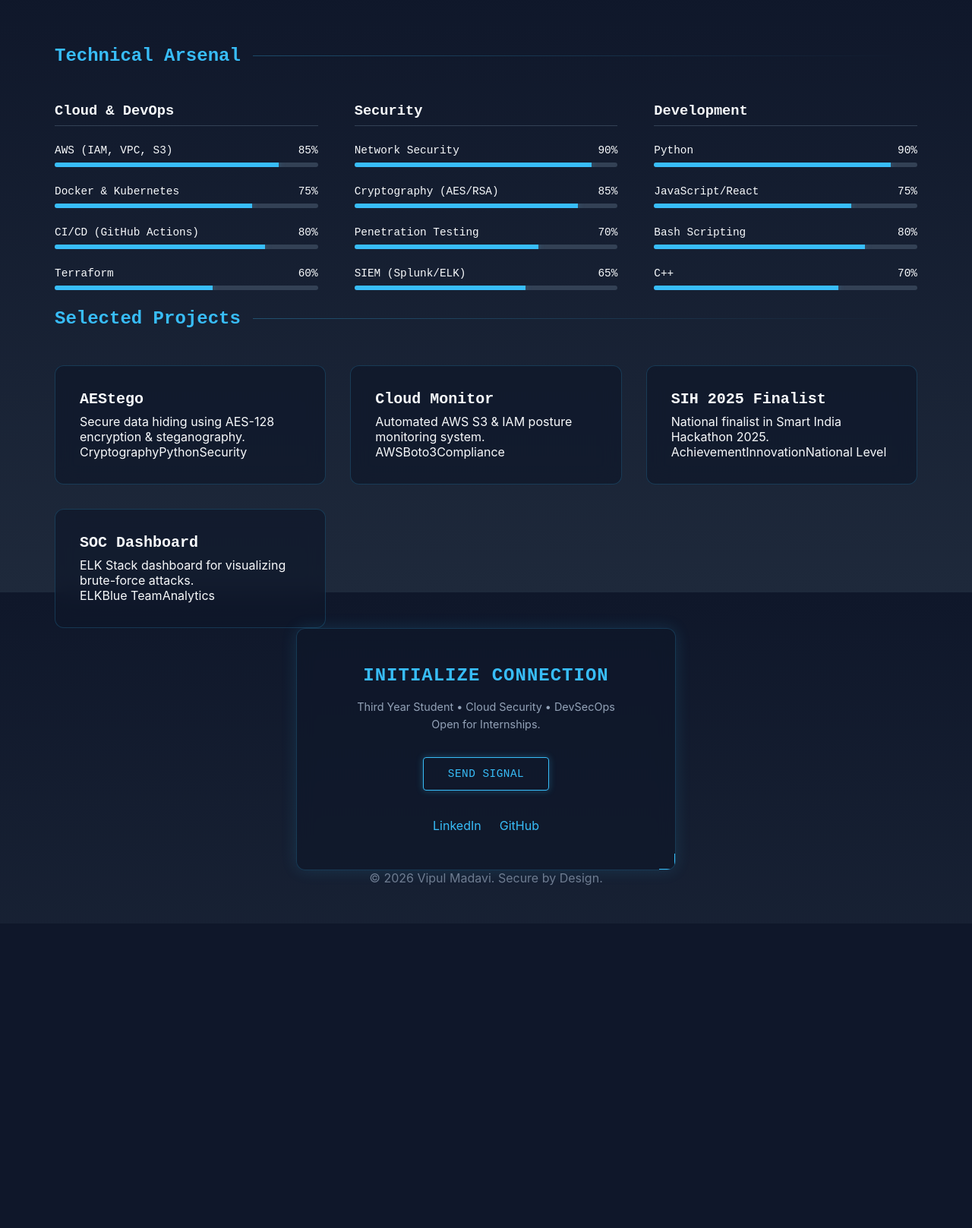
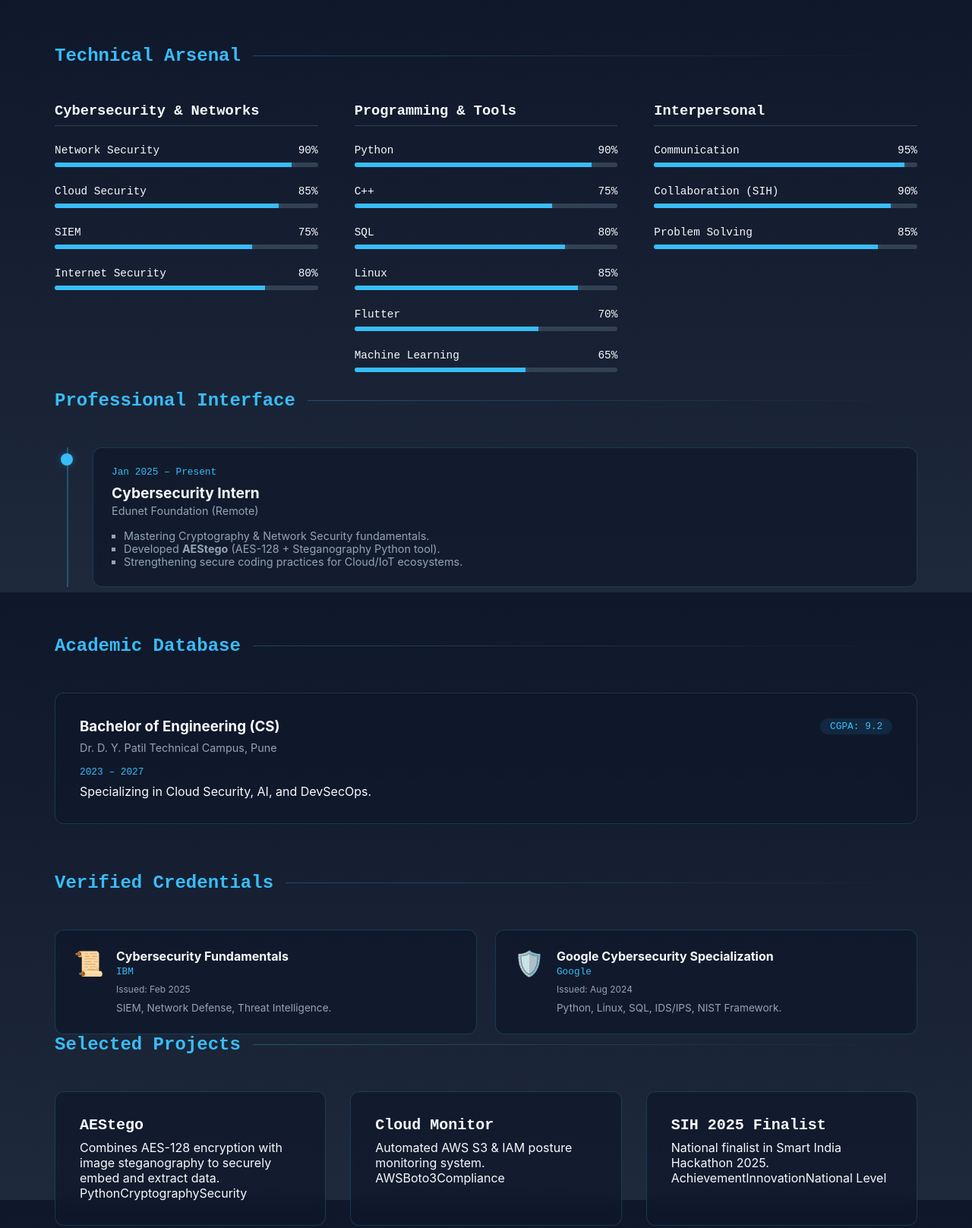
Before and after one commit to VipulMadavi/my-portfolio, a website built with Vite: page index.html in a window 1280 px wide. Shown: the part 820-2437 px from the top of the page at 76% size. Before the commit the page ends 2036 px from the top, so only its background shows below. Built offline with nearby package versions, Linux system fonts and the light colour scheme.

Commit message:
added projects, qualifications and skills pages

```diff
--- a/src/gui.css
+++ b/src/gui.css
@@ -480,3 +480,144 @@ main {
     opacity: 0.7;
     margin-top: 1rem;
 }
+
+/* Qualifications Section */
+.mt-large {
+    margin-top: 4rem;
+}
+
+/* Timeline (Experience) */
+.timeline-container {
+    padding-left: 2rem;
+    border-left: 2px solid var(--accent-glow);
+    margin-left: 1rem;
+}
+
+.timeline-item {
+    position: relative;
+    margin-bottom: 2rem;
+}
+
+.timeline-marker {
+    position: absolute;
+    left: -2.6rem;
+    top: 0.5rem;
+    width: 1rem;
+    height: 1rem;
+    background: var(--accent-primary);
+    border-radius: 50%;
+    box-shadow: 0 0 10px var(--accent-glow);
+}
+
+.timeline-content {
+    background: rgba(15, 23, 42, 0.6);
+    border: 1px solid rgba(56, 189, 248, 0.1);
+    padding: 1.5rem;
+    border-radius: 4px;
+}
+
+.date {
+    font-family: var(--font-mono);
+    color: var(--accent-primary);
+    font-size: 0.8rem;
+    display: block;
+    margin-bottom: 0.5rem;
+}
+
+.timeline-content h3 {
+    margin-bottom: 0.2rem;
+    font-size: 1.2rem;
+}
+
+.institution {
+    color: var(--text-secondary);
+    font-size: 0.9rem;
+    display: block;
+    margin-bottom: 1rem;
+}
+
+.job-details {
+    margin-left: 1rem;
+    color: var(--text-secondary);
+    font-size: 0.9rem;
+    list-style-type: square;
+}
+
+/* Education Card */
+.education-grid {
+    display: grid;
+    grid-template-columns: 1fr;
+    gap: 1.5rem;
+}
+
+.education-card {
+    padding: 2rem;
+    border: 1px solid rgba(56, 189, 248, 0.2);
+    background: linear-gradient(90deg, rgba(15, 23, 42, 0.8) 0%, rgba(15, 23, 42, 0.4) 100%);
+}
+
+.edu-header {
+    display: flex;
+    justify-content: space-between;
+    align-items: center;
+    margin-bottom: 0.5rem;
+}
+
+.edu-grade {
+    background: rgba(56, 189, 248, 0.1);
+    padding: 0.2rem 0.8rem;
+    border-radius: 20px;
+    color: var(--accent-primary);
+    font-family: var(--font-mono);
+    font-size: 0.8rem;
+}
+
+/* Certifications */
+.cert-grid {
+    display: grid;
+    grid-template-columns: repeat(auto-fit, minmax(300px, 1fr));
+    gap: 1.5rem;
+}
+
+.cert-card {
+    display: flex;
+    gap: 1rem;
+    padding: 1.5rem;
+    border: 1px solid rgba(56, 189, 248, 0.1);
+    transition: transform 0.3s;
+}
+
+.cert-card:hover {
+    transform: translateY(-5px);
+    border-color: var(--accent-primary);
+}
+
+.cert-icon {
+    font-size: 2rem;
+}
+
+.cert-info h3 {
+    font-size: 1rem;
+    margin-bottom: 0.2rem;
+}
+
+.issuer {
+    display: block;
+    color: var(--accent-primary);
+    font-size: 0.8rem;
+    font-family: var(--font-mono);
+    margin-bottom: 0.5rem;
+}
+
+.cert-date {
+    display: block;
+    font-size: 0.75rem;
+    color: var(--text-secondary);
+    margin-bottom: 0.5rem;
+}
+
+.cert-info p {
+    font-size: 0.85rem;
+    color: var(--text-secondary);
+    line-height: 1.4;
+}
--- a/src/gui/components/hero.js
+++ b/src/gui/components/hero.js
@@ -7,15 +7,16 @@ export function renderHero(element) {
           Vipul Madavi
         </h1>
         <div class="typewriter-text">
-          I am <span id="typing-text"></span><span class="cursor"></span>
+          <span id="typing-text"></span><span class="cursor"></span>
         </div>
         <p class="hero-subtitle">
-          Pre-final Year Computer Science Student.<br>
-          Building resilient cloud infrastructure and securing the digital frontier.
+          Third-year Computer Science Engineering Student.<br>
+          Enthusiastic Learner exploring AI, Cybersecurity, and Cloud Technologies.<br>
+          SIH 2025 Finalist.
         </p>
         <div class="hero-actions">
           <a href="#projects" class="btn btn-primary">View Projects</a>
-          <a href="#" class="btn btn-resume">Resume_v1.0</a>
+          <a href="/resume.pdf" target="_blank" class="btn btn-resume">Resume_v1.0</a>
         </div>
       </div>
     </div>
@@ -26,10 +27,10 @@ export function renderHero(element) {
 
 function initTyping() {
   const roles = [
-    "a Computer Science Student.",
-    "a Cloud Sec Enthusiast.",
-    "learning DevSecOps.",
-    "building Secure Systems."
+    "AI, CyberSec & Cloud Tech.",
+    "an Enthusiastic Learner.",
+    "a CSE Student.",
+    "an SIH 2025 Finalist."
   ];
   const el = document.getElementById('typing-text');
   let roleIndex = 0;
--- a/src/gui/components/projects.js
+++ b/src/gui/components/projects.js
@@ -1,8 +1,8 @@
 const projects = [
   {
     title: "AEStego",
-    desc: "Secure data hiding using AES-128 encryption & steganography.",
-    tags: ["Cryptography", "Python", "Security"]
+    desc: "Combines AES-128 encryption with image steganography to securely embed and extract data.",
+    tags: ["Python", "Cryptography", "Security"]
   },
   {
     title: "Cloud Monitor",
--- /dev/null
+++ b/src/gui/components/qualifications.js
@@ -0,0 +1,71 @@
+export function renderQualifications(element) {
+    element.innerHTML = `
+    <div class="section-container">
+
+      <!-- Experience Section -->
+      <div class="section-header">
+        <h2>Professional Interface</h2>
+      </div>
+      <div class="timeline-container">
+        <div class="timeline-item">
+          <div class="timeline-marker"></div>
+          <div class="timeline-content glass-panel">
+            <span class="date">Jan 2025 – Present</span>
+            <h3>Cybersecurity Intern</h3>
+            <span class="institution">Edunet Foundation (Remote)</span>
+            <ul class="job-details">
+              <li>Mastering Cryptography & Network Security fundamentals.</li>
+              <li>Developed <strong>AEStego</strong> (AES-128 + Steganography Python tool).</li>
+              <li>Strengthening secure coding practices for Cloud/IoT ecosystems.</li>
+            </ul>
+          </div>
+        </div>
+      </div>
+
+      <!-- Education Section -->
+      <div class="section-header mt-large">
+        <h2>Academic Database</h2>
+      </div>
+      <div class="education-grid">
+        <div class="glass-panel education-card">
+          <div class="edu-header">
+            <h3>Bachelor of Engineering (CS)</h3>
+            <span class="edu-grade">CGPA: 9.2</span>
+          </div>
+          <span class="institution">Dr. D. Y. Patil Technical Campus, Pune</span>
+          <span class="date">2023 – 2027</span>
+          <p class="edu-desc">Specializing in Cloud Security, AI, and DevSecOps.</p>
+        </div>
+      </div>
+
+      <!-- Certifications Section -->
+      <div class="section-header mt-large">
+        <h2>Verified Credentials</h2>
+      </div>
+      <div class="cert-grid">
+
+        <div class="glass-panel cert-card">
+          <div class="cert-icon">📜</div>
+          <div class="cert-info">
+            <h3>Cybersecurity Fundamentals</h3>
+            <span class="issuer">IBM</span>
+            <span class="cert-date">Issued: Feb 2025</span>
+            <p>SIEM, Network Defense, Threat Intelligence.</p>
+          </div>
+        </div>
+
+        <div class="glass-panel cert-card">
+          <div class="cert-icon">🛡️</div>
+          <div class="cert-info">
+            <h3>Google Cybersecurity Specialization</h3>
+            <span class="issuer">Google</span>
+            <span class="cert-date">Issued: Aug 2024</span>
+            <p>Python, Linux, SQL, IDS/IPS, NIST Framework.</p>
+          </div>
+        </div>
+
+      </div>
+
+    </div>
+  `;
+}
--- a/src/gui/components/skills.js
+++ b/src/gui/components/skills.js
@@ -1,21 +1,22 @@
 const skills = {
-    "Cloud & DevOps": [
-        { name: "AWS (IAM, VPC, S3)", level: 85 },
-        { name: "Docker & Kubernetes", level: 75 },
-        { name: "CI/CD (GitHub Actions)", level: 80 },
-        { name: "Terraform", level: 60 }
+  "Cybersecurity & Networks": [
+    { name: "Network Security", level: 90 },
+    { name: "Cloud Security", level: 85 },
+    { name: "SIEM", level: 75 },
+    { name: "Internet Security", level: 80 }
   ],
-    "Security": [
-        { name: "Network Security", level: 90 },
-        { name: "Cryptography (AES/RSA)", level: 85 },
-        { name: "Penetration Testing", level: 70 },
-        { name: "SIEM (Splunk/ELK)", level: 65 }
+  "Programming & Tools": [
+    { name: "Python", level: 90 },
+    { name: "C++", level: 75 },
+    { name: "SQL", level: 80 },
+    { name: "Linux", level: 85 },
+    { name: "Flutter", level: 70 },
+    { name: "Machine Learning", level: 65 }
   ],
-    "Development": [
-        { name: "Python", level: 90 },
-        { name: "JavaScript/React", level: 75 },
-        { name: "Bash Scripting", level: 80 },
-        { name: "C++", level: 70 }
+  "Interpersonal": [
+    { name: "Communication", level: 95 },
+    { name: "Collaboration (SIH)", level: 90 },
+    { name: "Problem Solving", level: 85 }
   ]
 };
 
--- a/src/gui/gui-app.js
+++ b/src/gui/gui-app.js
@@ -1,6 +1,7 @@
 import { renderTicker } from './components/ticker.js';
 import { renderHero } from './components/hero.js';
 import { renderSkills } from './components/skills.js';
+import { renderQualifications } from './components/qualifications.js';
 import { renderProjects } from './components/projects.js';
 import { renderContact } from './components/contact.js';
 
@@ -12,6 +13,8 @@ export function mount(container) {
           <span class="logo">VM.cloud</span>
           <div class="nav-links">
             <a href="#hero">Home</a>
+            <a href="#skills">Skills</a>
+            <a href="#qualifications">Profile</a>
             <a href="#projects">Projects</a>
             <a href="#contact">Contact</a>
           </div>
@@ -21,6 +24,7 @@ export function mount(container) {
       <main>
         <section id="hero"></section>
         <section id="skills" class="container section-pad"></section>
+        <section id="qualifications" class="container section-pad"></section>
         <section id="projects" class="container section-pad"></section>
         <section id="contact" class="container section-pad"></section>
       </main>
@@ -36,6 +40,7 @@ export function mount(container) {
   // Mount Components
   renderHero(container.querySelector('#hero'));
   renderSkills(container.querySelector('#skills'));
+  renderQualifications(container.querySelector('#qualifications'));
   renderProjects(container.querySelector('#projects'));
   renderContact(container.querySelector('#contact'));
   renderTicker(container.querySelector('#ticker-container'));
--- a/src/terminal/filesystem.js
+++ b/src/terminal/filesystem.js
@@ -1,16 +1,29 @@
 export const fileSystem = {
-    sys_info: `
-    <span class="highlight">USER:</span> Vipul Madavi<br>
-    <span class="highlight">EDUCATION:</span> B.E. Computer Science, Dr. D. Y. Patil Technical Campus (2023-2027) [CGPA: 9.2]<br>
-    <span class="highlight">ROLE:</span> Cybersecurity Intern @ Edunet Foundation<br>
+  sys_info: `
+    <span class="highlight">USER:</span> Vipul Madavi [Pune, India]<br>
+    <span class="highlight">HEADLINE:</span> AI, CyberSec & Cloud Tech || Enthusiastic Learner || CSE Student<br>
+    <br>
+    <span class="highlight">EDUCATION:</span> <br>
+    B.E. Computer Science - Dr. D. Y. Patil Technical Campus (2023-2027)<br>
+    [Current Grade: 9.2 CGPA]<br>
+    <br>
+    <span class="highlight">EXPERIENCE:</span><br>
+    > Intern @ Edunet Foundation (Jan 2025 – Feb 2025)<br>
+    &nbsp;&nbsp;- Cybersecurity Fundamentals, Cryptography, Network Security.<br>
+    &nbsp;&nbsp;- Developed "AEStego" (AES-128 + Steganography).<br>
+    <br>
+    <span class="highlight">CERTIFICATIONS:</span><br>
+    > IBM Cybersecurity Fundamentals (Feb 2025)<br>
+    > Google Cybersecurity Specialization (Aug 2024) [ID: N2W4XDKAPKSV]<br>
+    <br>
     <span class="highlight">ACHIEVEMENTS:</span> SIH 2025 Finalist<br>
-    <span class="highlight">CERTIFICATIONS:</span><br>
-    &nbsp;&nbsp;- Google Cybersecurity Specialization (ID: N2W4XDKAPKSV)<br>
-    &nbsp;&nbsp;- IBM Cybersecurity Fundamentals<br>
-    <span class="highlight">INTERESTS:</span> [CloudSec, Network Security, AI for Security]
+    <br>
+    <span class="highlight">SKILLS:</span><br>
+    [Cyber/Net]: Network Security, Cloud Security, SIEM<br>
+    [Tools]: Python, C++, SQL, Linux, Flutter, ML
   `,
 
-    projects: `
+  projects: `
     <div class="json-output">
       [
         {
@@ -24,15 +37,21 @@ export const fileSystem = {
           "type": "Automation",
           "desc": "AWS S3 & IAM Posture Monitoring",
           "stack": ["AWS Boto3", "Lambdas"]
+        },
+        {
+          "name": "SIH 2025 Finalist",
+          "type": "Achievement",
+          "desc": "National Level Hackathon Finalist",
+          "stack": ["Innovation", "Problem Solving"]
         }
       ]
     </div>
   `,
 
-    contact: `
+  contact: `
     <span class="success">Initializing secure connection...</span><br>
     EMAIL: <a href="mailto:vipulmadavi1509@gmail.com">vipulmadavi1509@gmail.com</a><br>
-    LINKEDIN: <a href="https://linkedin.com/in/vipul-madavi1509" target="_blank">vipul-madavi1509</a><br>
+    LINKEDIN: <a href="https://www.linkedin.com/in/vipul-madavi1509/" target="_blank">vipul-madavi1509</a><br>
     GITHUB: <a href="https://github.com/VipulMadavi" target="_blank">VipulMadavi</a>
   `
 };
--- a/src/terminal/terminal-app.js
+++ b/src/terminal/terminal-app.js
@@ -87,12 +87,17 @@ function processCommand(cmd, container) {
         <span class="cmd-name">contact</span>    - Show contact details<br>
         <span class="cmd-name">clear</span>      - Clear terminal screen<br>
         <span class="cmd-name">gui</span>        - Return to graphical interface<br>
-        <span class="cmd-name">hack</span>       - ???<br>
+        <span class="cmd-name">hack</span>       - Initiate security protocol<br>
+        <span class="cmd-name">matrix</span>     - Enter the matrix<br>
       `);
       break;
 
     case 'hack':
       runHackSequence(container);
+      break;
+
+    case 'matrix':
+      runMatrixEffect(container);
       break;
 
     case 'sys_info':
@@ -141,3 +146,56 @@ function runHackSequence(container) {
     }, delay);
   });
 }
+
+function runMatrixEffect(container) {
+  // Clear container
+  container.innerHTML = '';
+  container.style.overflow = 'hidden';
+
+  // Create Canvas
+  const canvas = document.createElement('canvas');
+  canvas.width = container.clientWidth;
+  canvas.height = container.clientHeight;
+  canvas.style.position = 'absolute';
+  canvas.style.top = '0';
+  canvas.style.left = '0';
+  container.appendChild(canvas);
+
+  const ctx = canvas.getContext('2d');
+  const letters = '010101010010101010101010101';
+  const fontSize = 14;
+  const columns = canvas.width / fontSize;
+  const drops = Array(Math.floor(columns)).fill(1);
+
+  function draw() {
+    ctx.fillStyle = 'rgba(0, 0, 0, 0.05)';
+    ctx.fillRect(0, 0, canvas.width, canvas.height);
+
+    ctx.fillStyle = '#0F0';
+    ctx.font = fontSize + 'px monospace';
+
+    for (let i = 0; i < drops.length; i++) {
+      const text = letters.charAt(Math.floor(Math.random() * letters.length));
+      ctx.fillText(text, i * fontSize, drops[i] * fontSize);
+
+      if (drops[i] * fontSize > canvas.height && Math.random() > 0.975) {
+        drops[i] = 0;
+      }
+      drops[i]++;
+    }
+    requestAnimationFrame(draw);
+  }
+
+  draw();
+
+  // Exit instruction
+  const exitBtn = document.createElement('div');
+  exitBtn.innerHTML = "PRESS REFRESH TO EXIT MATRIX";
+  exitBtn.style.position = 'absolute';
+  exitBtn.style.bottom = '10px';
+  exitBtn.style.right = '10px';
+  exitBtn.style.color = '#fff';
+  exitBtn.style.background = '#000';
+  exitBtn.style.padding = '5px';
+  container.appendChild(exitBtn);
+}
```
Also changed, not shown: FUTURE_ROADMAP.md (added, +40 -0 lines), index.html (+3 -0 lines), README.md, 2 other files. Lines whose indentation alone changed are shown as unchanged.
